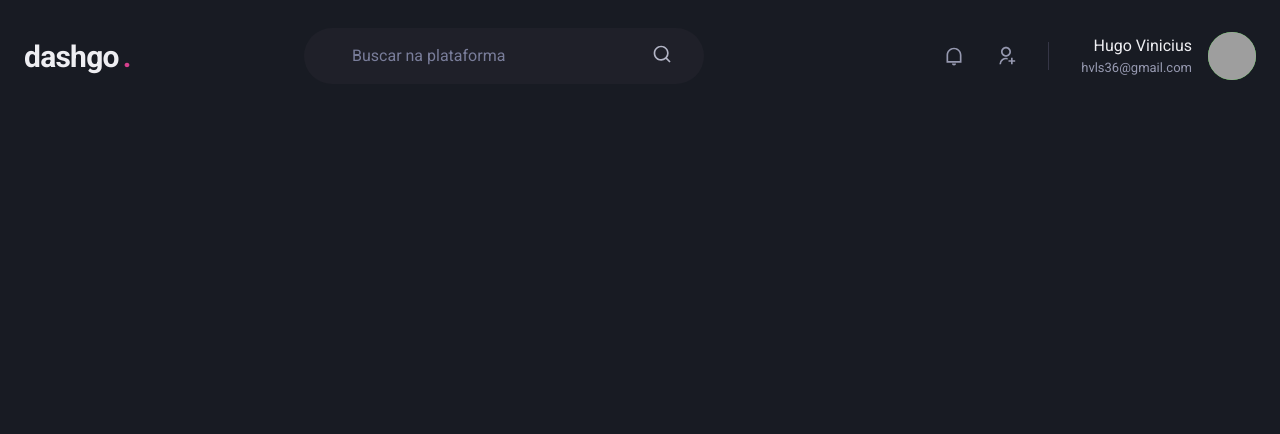
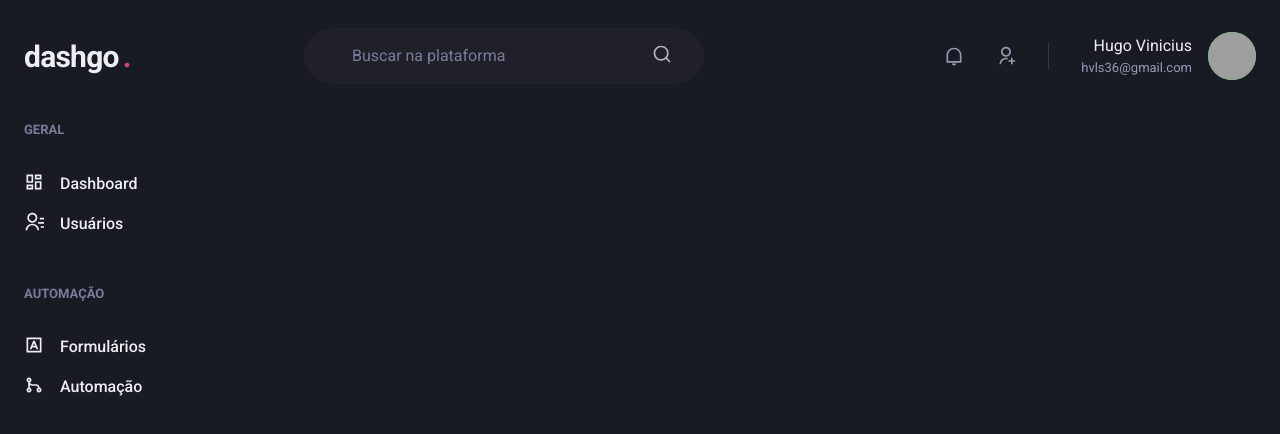
Before and after one commit to hugovinicius145/ignite-dashgo, a Next.js app: page /dashboard in a window 1280 px wide. Shown: the top 434 px of the page. Built offline with nearby package versions, Linux system fonts and the light colour scheme; grey boxes are pictures that could not be loaded.

Commit message:
Componente: Sidebar

```diff
--- /dev/null
+++ b/src/components/Sidebar.tsx
@@ -0,0 +1,41 @@
+import { Box, Stack, Text, Link, Icon } from '@chakra-ui/react';
+import { RiContactsLine, RiDashboardLine, RiGitMergeLine, RiInputMethodLine } from 'react-icons/ri';
+
+export function Sidebar() {
+  return (
+    <Box as="aside" w="64" mr="8">
+      <Stack spacing="12" align="flex-start">
+        <Box>
+          <Text fontWeight="bold" color="gray.400" fontSize="small">GERAL</Text>
+          <Stack spacing="4" mt="8" align="stretch">
+            <Link display="flex" align="center">
+              <Icon as={RiDashboardLine} fontSize="20" />
+              <Text ml="4" fontWeight="medium">Dashboard</Text>
+            </Link>
+            {/* copia */}
+            <Link display="flex" align="center">
+              <Icon as={RiContactsLine} fontSize="20" />
+              <Text ml="4" fontWeight="medium">Usuários</Text>
+            </Link>
+          </Stack>
+        </Box>
+
+        {/*  */}
+        <Box>
+          <Text fontWeight="bold" color="gray.400" fontSize="small">AUTOMAÇÃO</Text>
+          <Stack spacing="4" mt="8" align="stretch">
+            <Link display="flex" align="center">
+              <Icon as={RiInputMethodLine} fontSize="20" />
+              <Text ml="4" fontWeight="medium">Formulários</Text>
+            </Link>
+            {/* copia */}
+            <Link display="flex" align="center">
+              <Icon as={RiGitMergeLine} fontSize="20" />
+              <Text ml="4" fontWeight="medium">Automação</Text>
+            </Link>
+          </Stack>
+        </Box>
+      </Stack>
+    </Box>
+  );
+}
--- a/src/pages/dashboard.tsx
+++ b/src/pages/dashboard.tsx
@@ -1,7 +1,15 @@
+import { Flex } from '@chakra-ui/react';
 import { Header } from '../components/Header';
+import { Sidebar } from '../components/Sidebar';
 
 export default function Dashboard() {
   return (
-    <Header />
+    <Flex direction="column" h="100vh">
+      <Header />
+
+      <Flex w="100%" my="6" maxWidth={1480} mx="auto" px="6" >
+        <Sidebar />
+      </Flex>
+    </Flex>
   );
 }
```
